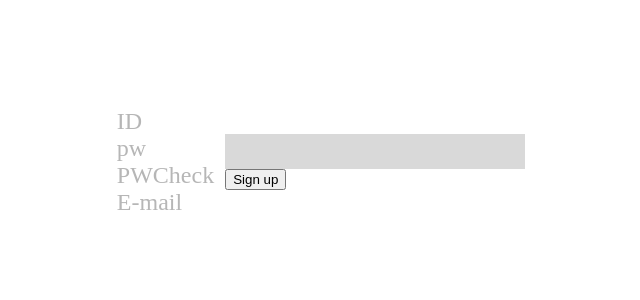
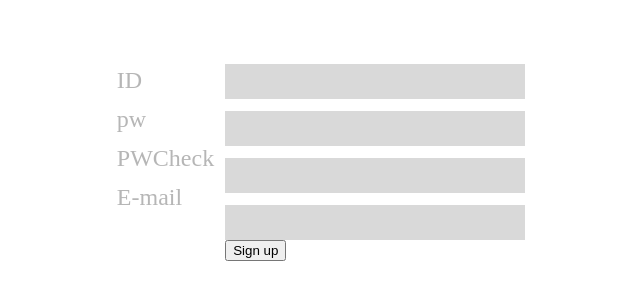
Before and after one commit to seungmin21/POST_Login, a plain HTML site: page index.html in a window 1280 px wide. Shown: the part 246-546 px from the top of the page, without its empty margins (327-967 px from the left). Drawn offline with Linux system fonts and the light colour scheme.

Commit message:
class 수정 및 좀 더 세밀함 필요

```diff
--- a/index.html
+++ b/index.html
@@ -19,6 +19,10 @@
       font-size: 24px;
       font-weight: 400;
       color: #B6B6B6;
+      height: 190px;
+    }
+    .margin-top {
+      margin-top: 12px;
     }
     #root > div:nth-child(2) {
       margin-left: 11px;
@@ -37,22 +41,22 @@
       <!-- ID text -->
       <div>ID</div>
       <!-- PW text -->
-      <div>pw</div>
+      <div class="margin-top">pw</div>
       <!-- PWCheck text -->
-      <div>PWCheck</div>
+      <div class="margin-top">PWCheck</div>
       <!-- E-mail text -->
-      <div>E-mail</div>
+      <div class="margin-top">E-mail</div>
     </div>
     <!-- 2번 컨테이너 -->
     <div>
       <!-- ID input -->
       <div class="bgc"></div>
       <!-- PW input -->
-      <div></div>
+      <div class="bgc margin-top"></div>
       <!-- PWCheck input -->
-      <div></div>
+      <div class="bgc margin-top"></div>
       <!-- E-mail input -->
-      <div></div>
+      <div class="bgc margin-top"></div>
       <!-- button -->
       <input type="submit" value="Sign up">
     </div>
```
